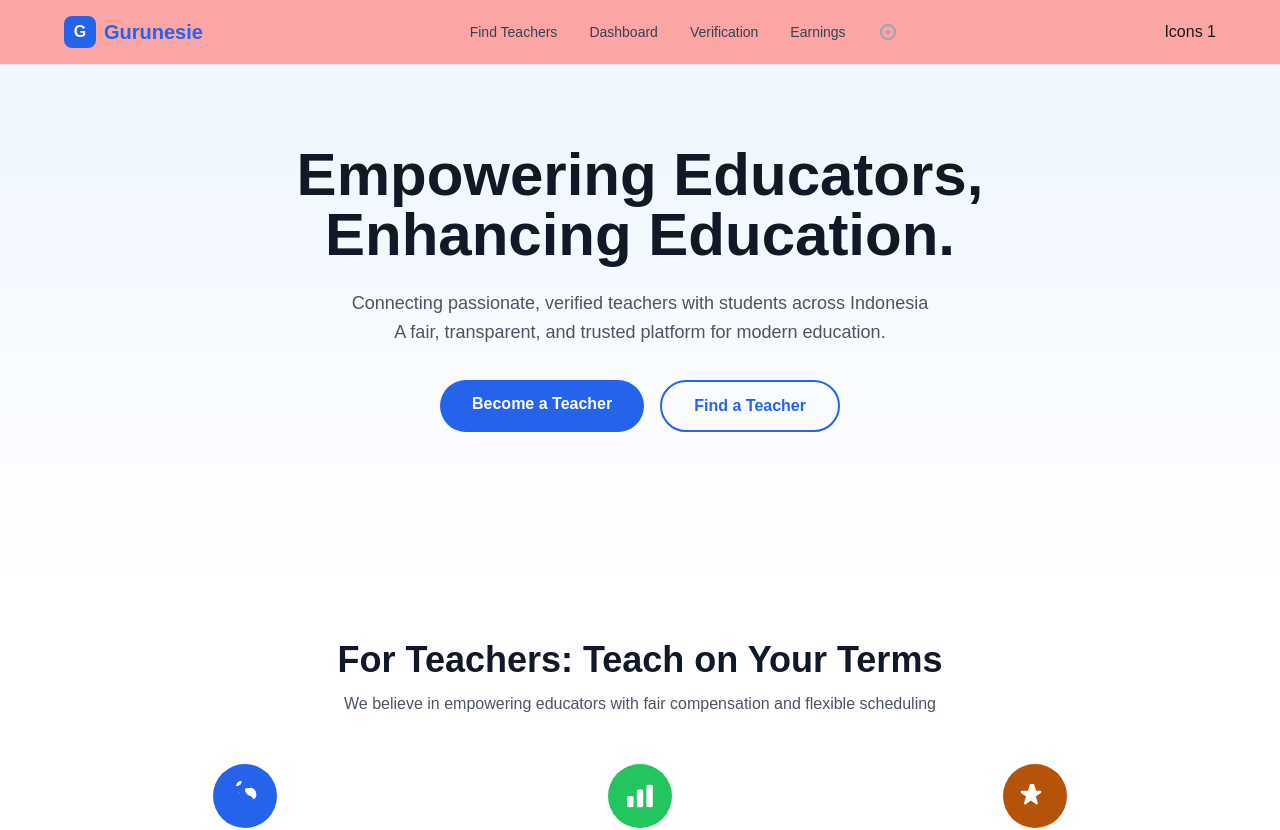
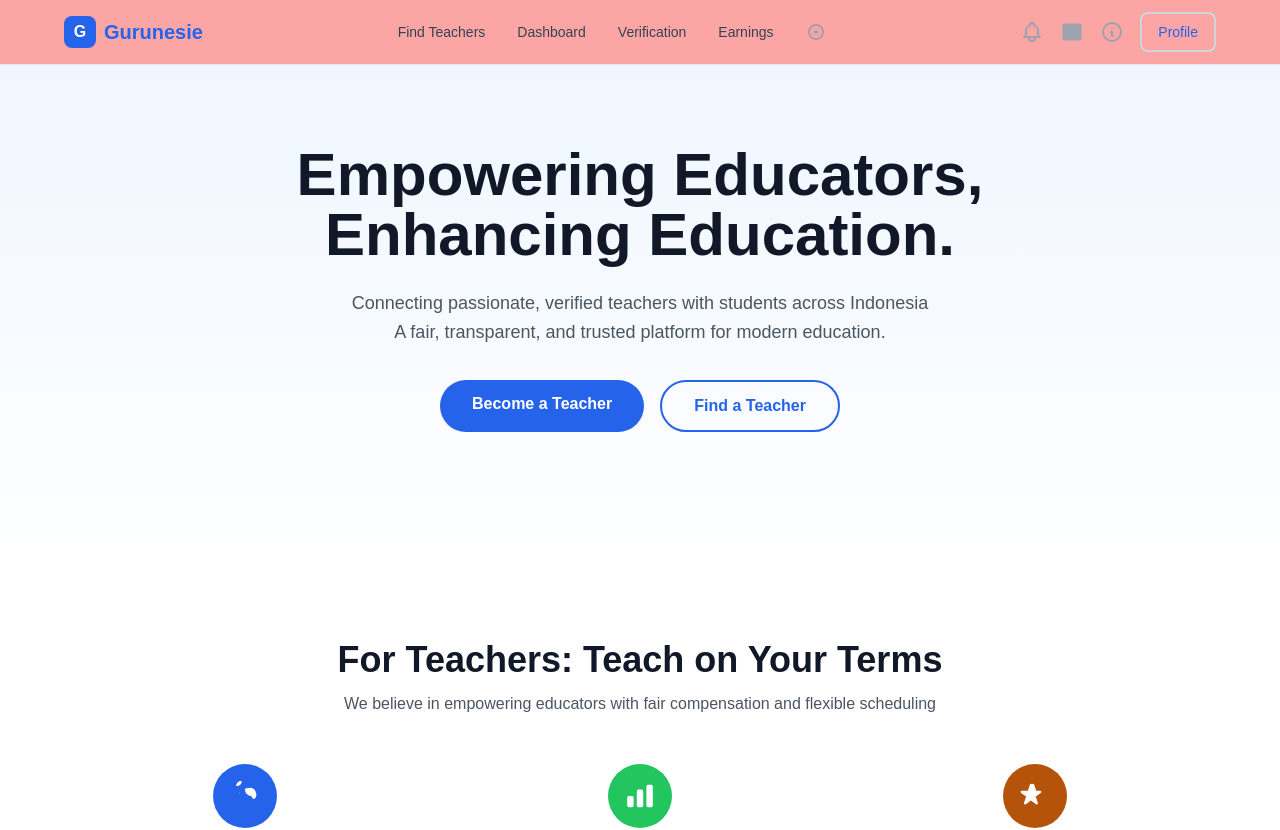
Before and after one commit to amrisabilly/gurunesia, a Next.js app: page / in a window 1280 px wide. Shown: the top 830 px of the page. Built offline with nearby package versions, Linux system fonts and the light colour scheme.

Commit message:
fix : testing git

```diff
--- a/src/app/page.tsx
+++ b/src/app/page.tsx
@@ -41,8 +41,32 @@ export default function Home() {
               </button>
             </div>
 
-            <div>
-              <h1>Icons 1</h1>
+            <div className="flex items-center space-x-4">
+              {/* Bell Icon */}
+              <button className="text-gray-400 hover:text-gray-600">
+                <svg className="w-6 h-6" fill="none" stroke="currentColor" viewBox="0 0 24 24">
+                  <path strokeLinecap="round" strokeLinejoin="round" strokeWidth={2} d="M15 17h5l-1.405-1.405A2.032 2.032 0 0118 14.158V11a6.002 6.002 0 00-4-5.659V5a2 2 0 10-4 0v.341C7.67 6.165 6 8.388 6 11v3.159c0 .538-.214 1.055-.595 1.436L4 17h5m6 0v1a3 3 0 11-6 0v-1m6 0H9" />
+                </svg>
+              </button>
+
+              {/* Chat Icon */}
+              <button className="text-gray-400 hover:text-gray-600">
+                <svg className="w-6 h-6" fill="currentColor" viewBox="0 0 20 20">
+                  <path d="M2 5a2 2 0 012-2h12a2 2 0 012 2v10a2 2 0 01-2 2H4a2 2 0 01-2-2V5z" />
+                </svg>
+              </button>
+
+              {/* Help Icon */}
+              <button className="text-gray-400 hover:text-gray-600">
+                <svg className="w-6 h-6" fill="none" stroke="currentColor" viewBox="0 0 24 24">
+                  <path strokeLinecap="round" strokeLinejoin="round" strokeWidth={2} d="M13 16h-1v-4h-1m1-4h.01M21 12a9 9 0 11-18 0 9 9 0 0118 0z" />
+                </svg>
+              </button>
+
+              {/* Profile Button */}
+              <button className="px-4 py-2 border-2 border-gray-300 text-blue-600 rounded-lg hover:bg-gray-50 text-sm font-medium">
+                Profile
+              </button>
             </div>
           </div>
         </div>
```
